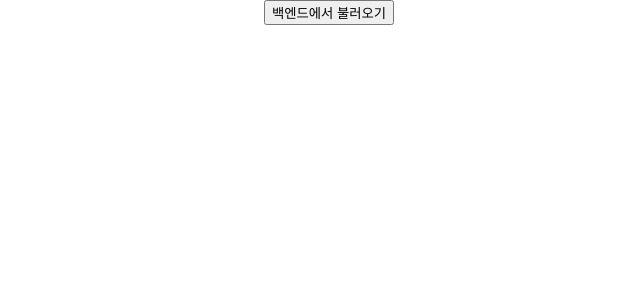
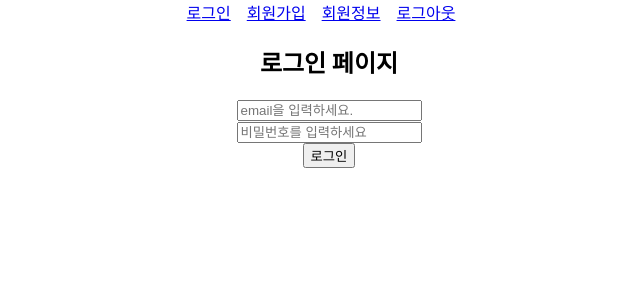
Before and after one commit to ExpandSource/spring-react-front, a React (Create React App) app: page / in a window 1280 px wide. Shown: the top 300 px of the page, without its empty margins (311-951 px from the left). Built offline with nearby package versions, Linux system fonts and the light colour scheme.

Commit message:
리액트 회원가입 밑 준비

```diff
--- a/package.json
+++ b/package.json
@@ -9,6 +9,7 @@
     "axios": "^1.6.1",
     "react": "^18.2.0",
     "react-dom": "^18.2.0",
+    "react-router-dom": "^6.19.0",
     "react-scripts": "5.0.1",
     "web-vitals": "^2.1.4"
   },
--- a/src/App.css
+++ b/src/App.css
@@ -1,5 +1,8 @@
 .App {
   text-align: center;
+}
+a {
+  margin-right: 1rem;
 }
 
 .App-logo {
--- a/src/App.js
+++ b/src/App.js
@@ -1,11 +1,10 @@
-import logo from './logo.svg';
 import './App.css';
-import TestApi from './components/TestApi';
+import AuthApp from './components/AuthApp';
 
 function App() {
   return (
     <div className='App'>
-      <TestApi />
+      <AuthApp />
     </div>
   );
 }
--- /dev/null
+++ b/src/components/AuthApp.jsx
@@ -0,0 +1,26 @@
+import React from 'react';
+import { BrowserRouter, Route, Routes } from 'react-router-dom';
+import Login from './Login';
+import Join from './Join';
+import MyPage from './MyPage';
+import Logout from './Logout';
+import Header from './Header';
+
+function AuthApp() {
+  return (
+    <div>
+      <BrowserRouter>
+        <Header />
+        <Routes>
+          <Route path='/' element={<Login />} />
+          <Route path='/login' element={<Login />} />
+          <Route path='/join' element={<Join />} />
+          <Route path='/myPage' element={<MyPage />} />
+          <Route path='/logout' element={<Logout />} />
+        </Routes>
+      </BrowserRouter>
+    </div>
+  );
+}
+
+export default AuthApp;
--- /dev/null
+++ b/src/components/Header.jsx
@@ -0,0 +1,15 @@
+import React from 'react';
+import { Link } from 'react-router-dom';
+
+function Header() {
+  return (
+    <div>
+      <Link to='/login'>로그인</Link>
+      <Link to='/join'>회원가입</Link>
+      <Link to='/myPage'>회원정보</Link>
+      <Link to='/logout'>로그아웃</Link>
+    </div>
+  );
+}
+
+export default Header;
--- /dev/null
+++ b/src/components/Join.jsx
@@ -0,0 +1,28 @@
+import React from 'react';
+
+function Join() {
+  function handleSubmit() {}
+  return (
+    <div>
+      <h2>회원가입</h2>
+      <form method='post' onSubmit={handleSubmit}>
+        <div>
+          <input type='email' name='email' placeholder='email을 입력하세요.' />
+        </div>
+        <div>
+          <input
+            type='password'
+            name='password'
+            placeholder='비밀번호를 입력하세요'
+          />
+        </div>
+        <div>
+          <input type='text' name='name' placeholder='사용자명을 입력하세요' />
+        </div>
+        <button>회원가입</button>
+      </form>
+    </div>
+  );
+}
+
+export default Join;
--- /dev/null
+++ b/src/components/Login.jsx
@@ -0,0 +1,36 @@
+import React from 'react';
+
+function Login() {
+  const handleSubmit = async (e) => {
+    e.preventDefault();
+
+    const form = e.target;
+    const formData = new FormData(form);
+  };
+  return (
+    <div>
+      <h2>로그인 페이지</h2>
+      <form method='post' onSubmit={handleSubmit}>
+        <div>
+          <input
+            id='email'
+            type='email'
+            name='email'
+            placeholder='email을 입력하세요.'
+          />
+        </div>
+        <div>
+          <input
+            id='password'
+            type='password'
+            name='password'
+            placeholder='비밀번호를 입력하세요'
+          />
+        </div>
+        <button>로그인</button>
+      </form>
+    </div>
+  );
+}
+
+export default Login;
--- /dev/null
+++ b/src/components/Logout.jsx
@@ -0,0 +1,11 @@
+import React from 'react';
+
+function Logout() {
+  return (
+    <div>
+      <h2>로그아웃 되었습니다.</h2>
+    </div>
+  );
+}
+
+export default Logout;
--- /dev/null
+++ b/src/components/MyPage.jsx
@@ -0,0 +1,11 @@
+import React from 'react';
+
+function MyPage() {
+  return (
+    <div>
+      <h2>회원정보</h2>
+    </div>
+  );
+}
+
+export default MyPage;
--- a/src/index.js
+++ b/src/index.js
@@ -2,12 +2,6 @@ import React from 'react';
 import ReactDOM from 'react-dom/client';
 import './index.css';
 import App from './App';
-import reportWebVitals from './reportWebVitals';
 
 const root = ReactDOM.createRoot(document.getElementById('root'));
 root.render(<App />);
-
-// If you want to start measuring performance in your app, pass a function
-// to log results (for example: reportWebVitals(console.log))
-// or send to an analytics endpoint. Learn more: https://bit.ly/CRA-vitals
-reportWebVitals();
--- a/src/reportWebVitals.js
+++ /dev/null
@@ -1,13 +0,0 @@
-const reportWebVitals = onPerfEntry => {
-  if (onPerfEntry && onPerfEntry instanceof Function) {
-    import('web-vitals').then(({ getCLS, getFID, getFCP, getLCP, getTTFB }) => {
-      getCLS(onPerfEntry);
-      getFID(onPerfEntry);
-      getFCP(onPerfEntry);
-      getLCP(onPerfEntry);
-      getTTFB(onPerfEntry);
-    });
-  }
-};
-
-export default reportWebVitals;
```
Also changed, not shown: 1 other file (tests, documents, lock files or other folders).
